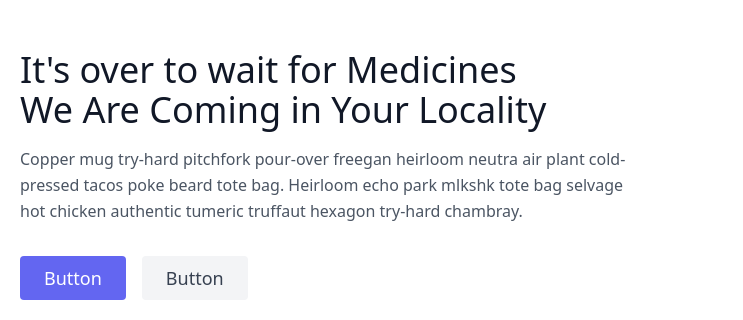
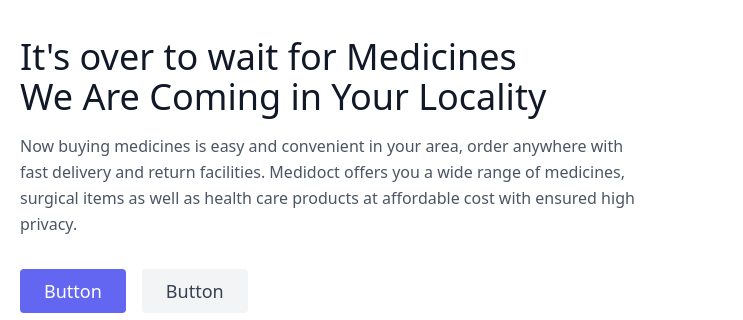
Before and after one commit to asfi-commit/medidoct, a plain HTML site: page index.html in a window 1280 px wide. Shown: the part 249-569 px from the top of the page, 0-743 px from the left. Drawn offline with nearby package versions, Linux system fonts and the light colour scheme.

Commit message:
Updated with description

```diff
--- a/index.html
+++ b/index.html
@@ -33,7 +33,7 @@
             <h1 class="title-font sm:text-4xl text-3xl mb-4 font-medium text-gray-900">It's over to wait for Medicines
               <br class="hidden lg:inline-block">We Are Coming in Your Locality
             </h1>
-            <p class="mb-8 leading-relaxed">Copper mug try-hard pitchfork pour-over freegan heirloom neutra air plant cold-pressed tacos poke beard tote bag. Heirloom echo park mlkshk tote bag selvage hot chicken authentic tumeric truffaut hexagon try-hard chambray.</p>
+            <p class="mb-8 leading-relaxed">Now buying medicines is easy and convenient in your area, order anywhere with fast delivery and return facilities. Medidoct offers you a wide range of medicines, surgical items as well as health care products at affordable cost with ensured high privacy.</p>
             <div class="flex justify-center">
               <button class="inline-flex text-white bg-indigo-500 border-0 py-2 px-6 focus:outline-none hover:bg-indigo-600 rounded text-lg">Button</button>
               <button class="ml-4 inline-flex text-gray-700 bg-gray-100 border-0 py-2 px-6 focus:outline-none hover:bg-gray-200 rounded text-lg">Button</button>
```
